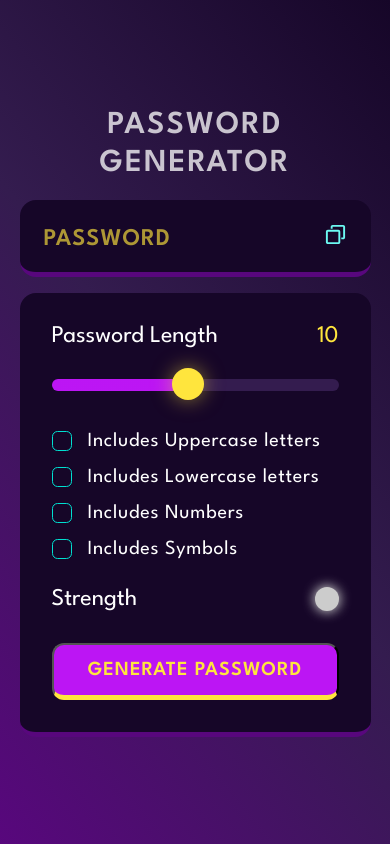
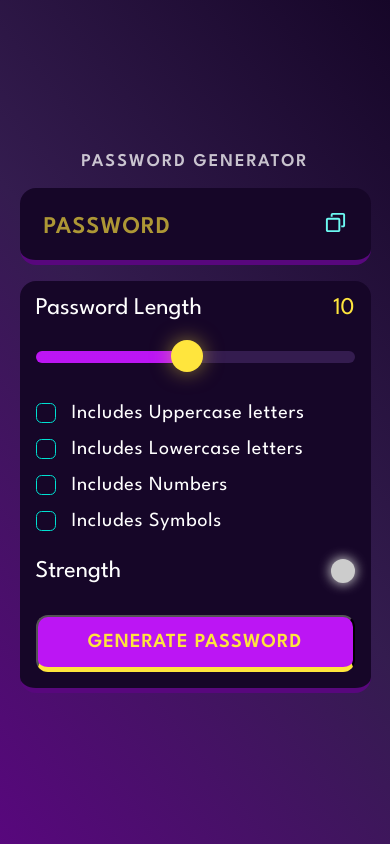
Before and after one commit to singhsakshi098/Password-Generator, a plain HTML site: page Lecture27 -Password Generator/index.html in a window 390 px wide. Drawn offline with Linux system fonts and the light colour scheme.

Commit message:
responsive added

```diff
--- a/Lecture27 -Password Generator/index.html
+++ b/Lecture27 -Password Generator/index.html
@@ -12,6 +12,7 @@
       rel="stylesheet"
     />
     <link rel="stylesheet" href="styles.css">
+    <meta name="viewport" content="width=device-width, initial-scale=1.0">
 </head>
 <body>
 
--- a/Lecture27 -Password Generator/styles.css
+++ b/Lecture27 -Password Generator/styles.css
@@ -26,18 +26,27 @@
 }
 
 body {
-    width: 100vw;
-    height: 100vh;
+    width: 100%;
+    min-height: 100vh;
     display: flex;
     flex-direction: column;
     align-items: center;
     justify-content: center;
-    background: linear-gradient(231deg, rgba(22, 6, 40, 1) 0%, rgba(52, 28, 79, 1) 50%, rgba(88, 7, 125, 1) 100%);
+    overflow-x: hidden;
+
+
+    background: linear-gradient(
+        231deg,
+        rgba(22, 6, 40, 1) 0%,
+        rgba(52, 28, 79, 1) 50%,
+        rgba(88, 7, 125, 1) 100%
+    );
 }
 
 .container {
     width: 90%;
     max-width: 450px;
+    margin: 0 auto;   /* center fix */
 }
 
 h1 {
@@ -95,7 +104,7 @@ h1 {
     width:100%;
     background-color: var(--dk-violet);
     border-radius: 1rem;
-    padding: 2rem;
+     padding: 1.5rem;
     border-bottom: 0.35rem solid var(--lt-violet2);
 }
 
@@ -259,6 +268,19 @@ h1 {
     box-shadow: 0px 0px 25px 5px rgba(255, 229, 61, 0.80);
 }
 
+@media (max-width: 400px) {
+    h1 {
+        font-size: 18px;
+    }
+
+    .display {
+        font-size: 1.2rem;
+    }
+
+    .input-container {
+        padding: 1rem;
+    }
+}
 
 /*Homework -> Explore below code */
 /* .slider::-moz-range-thumb {
```
